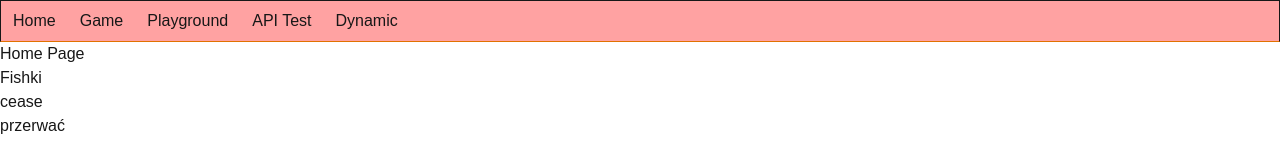
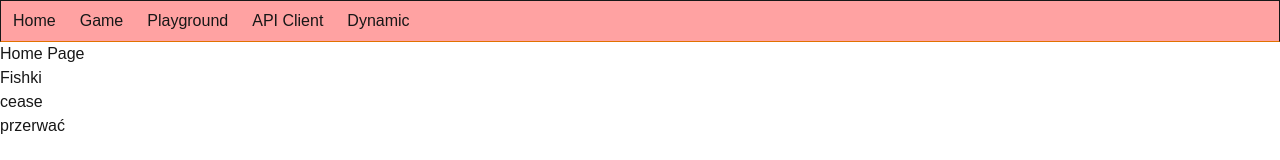
Before and after one commit to KrysOlechowski/next-16, a Next.js app: page / in a window 1280 px wide. Shown: the top 160 px of the page. Built offline with nearby package versions, Linux system fonts and the light colour scheme.

Commit message:
remove dependencies

```diff
--- a/package.json
+++ b/package.json
@@ -12,6 +12,7 @@
     "@radix-ui/react-dropdown-menu": "^2.1.16",
     "@radix-ui/react-slot": "^1.2.4",
     "@supabase/ssr": "^0.7.0",
+    "@tanstack/react-query": "^5.90.9",
     "babel-plugin-react-compiler": "^1.0.0",
     "class-variance-authority": "^0.7.1",
     "clsx": "^2.1.1",
--- a/src/components/Header.tsx
+++ b/src/components/Header.tsx
@@ -12,7 +12,7 @@ export const Header = () => {
           <a href="/playground">Playground</a>
         </li>
         <li className="my-2 mx-3">
-          <a href="/api-test">API Test</a>
+          <a href="/api-client">API Client</a>
         </li>
         <li className="my-2 mx-3">
           <a href="/dynamic/1">Dynamic</a>
```
Also changed, not shown: 1 other file (tests, documents, lock files or other folders).
